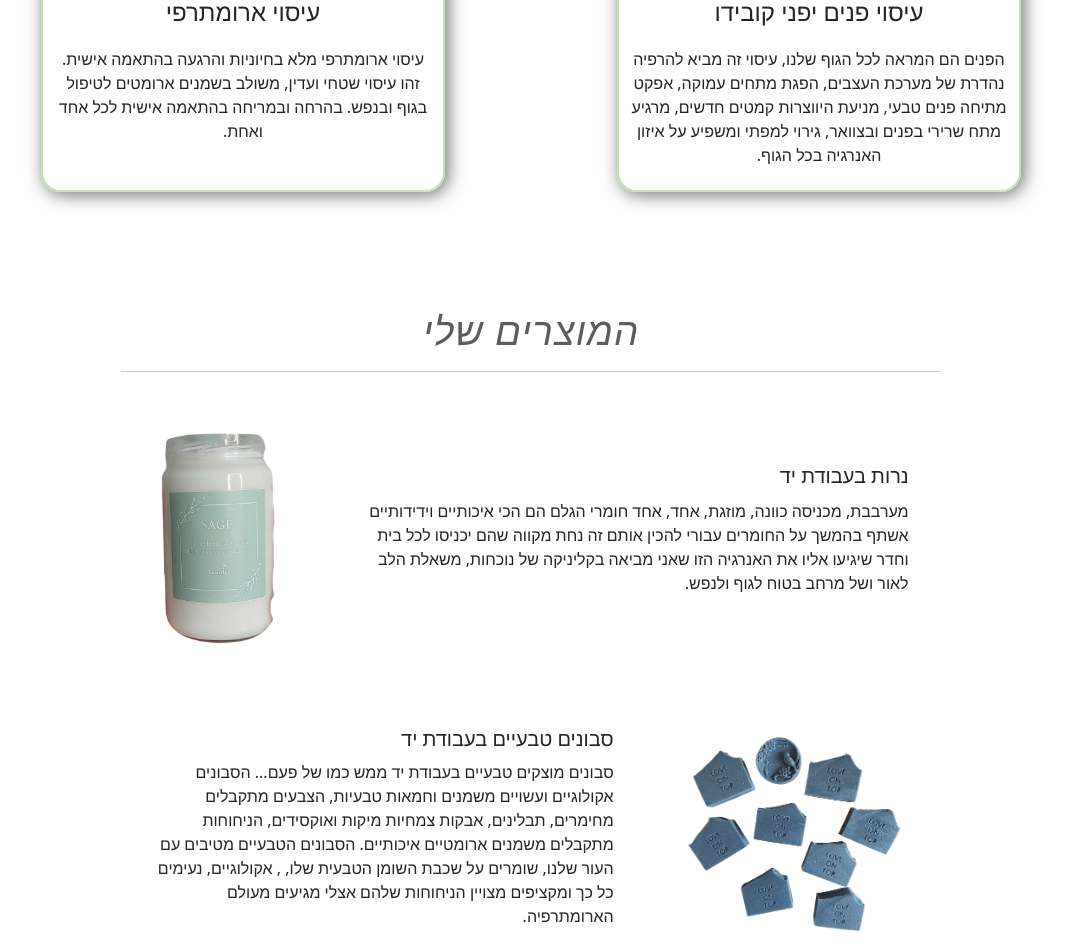
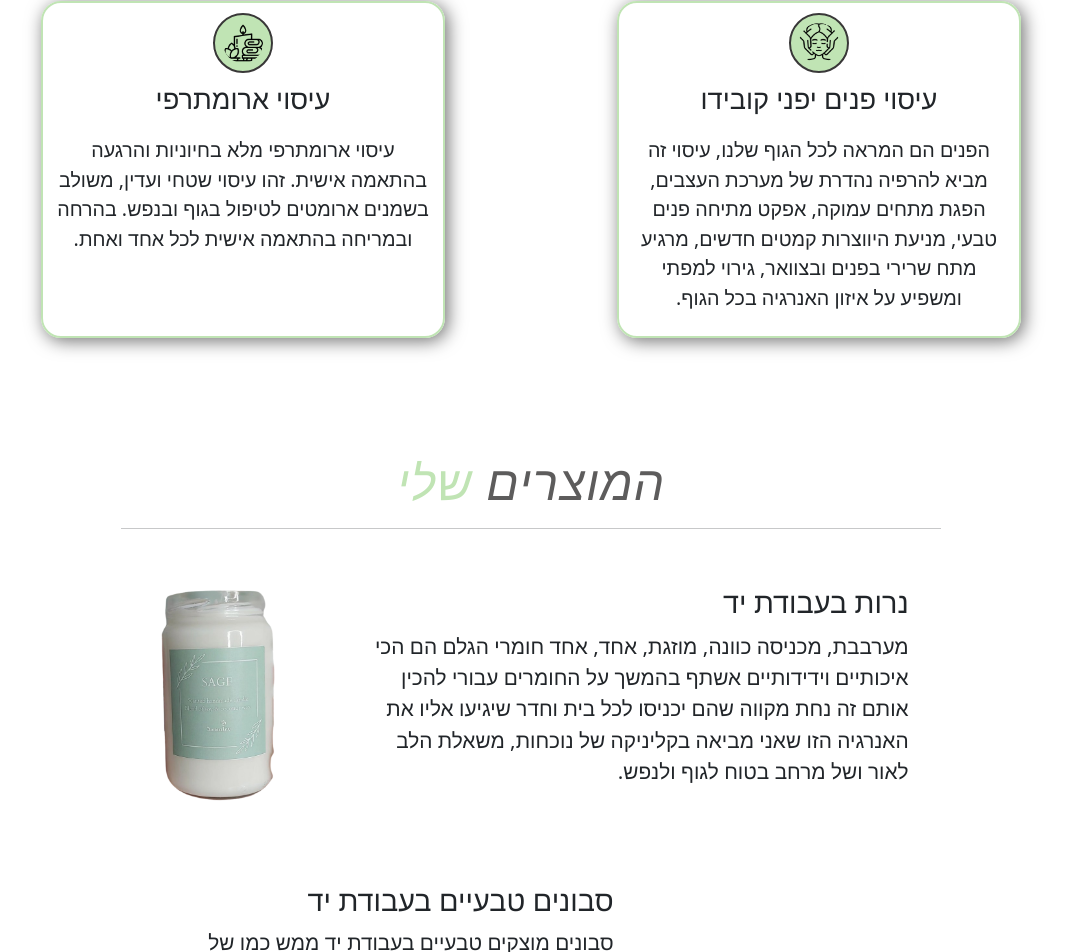
Before and after one commit to Silveronski/massuese-landingpage, a React (Vite) app: page / in a window 1280 px wide. Shown: the part 1789-2741 px from the top of the page, without its empty margins (109-1176 px from the left). Built offline with nearby package versions, Linux system fonts and the light colour scheme.

Commit message:
chnages
font size refactor

added prodcut card

```diff
--- a/src/components/Body.jsx
+++ b/src/components/Body.jsx
@@ -66,55 +66,39 @@
       </section>
 
       <section className='my-products-container'>
-        <h4>המוצרים שלי</h4>
+        <h4><span>המוצרים</span> <span>שלי</span></h4>
         <div className="my-products-wrapper">
           <hr/>
 
-          <div className='my-product'>
-            <img src={candle} alt="" />
-            <div>
-              <h5>נרות בעבודת יד</h5>
-              <p>מערבבת, מכניסה כוונה, מוזגת, אחד, אחד
+          <ProductCard imgUrl={candle} productName={"נרות בעבודת יד"}
+            productDescription="מערבבת, מכניסה כוונה, מוזגת, אחד, אחד
               חומרי הגלם הם הכי איכותיים וידידותיים
               אשתף בהמשך
               על החומרים
               עבורי להכין אותם זה נחת
               מקווה שהם יכניסו לכל בית וחדר שיגיעו אליו
               את האנרגיה הזו שאני מביאה בקליניקה
-                של נוכחות, משאלת הלב לאור ושל מרחב בטוח לגוף ולנפש.
-              </p>
-            </div>
-          </div>
+              של נוכחות, משאלת הלב לאור ושל מרחב בטוח לגוף ולנפש."
+          />
 
-          <div className='my-product'>
-            <div>
-              <h5>סבונים טבעיים בעבודת יד</h5>
-              <p>סבונים מוצקים טבעיים בעבודת יד
+          <ProductCard imgUrl={soaps} productName={"סבונים טבעיים בעבודת יד"}
+            productDescription="סבונים מוצקים טבעיים בעבודת יד
               ממש כמו של פעם...
               הסבונים אקולוגיים ועשויים משמנים וחמאות טבעיות,
               הצבעים מתקבלים מחימרים, תבלינים, אבקות צמחיות מיקות ואוקסידים,
               הניחוחות מתקבלים משמנים ארומטיים איכותיים.
               הסבונים הטבעיים מטיבים עם העור שלנו, שומרים על שכבת השומן הטבעית שלו,
               , אקולוגיים, נעימים כל כך ומקציפים מצויין
-                הניחוחות שלהם אצלי מגיעים מעולם הארומתרפיה.
-              </p>
-            </div>
-            <img src={soaps} alt="" />
-          </div>
+              הניחוחות שלהם אצלי מגיעים מעולם הארומתרפיה."
+          />
 
-          <div className='my-product'>
-            <img src={serum} alt="" />
-            <div>
-              <h5>בקבוקוני רסקיו פרחי באך</h5>
-              <p>
-                תמציות פרחי באך מותרות לשימוש מגיל 0 עד 120
+          <ProductCard imgUrl={serum} productName={"בקבוקוני רסקיו פרחי באך"}
+            productDescription="תמציות פרחי באך מותרות לשימוש מגיל 0 עד 120
               הרסקיו היא פורמולה שיעילה להרגעה
               ברגע של מצבים שמכניסים אותנו לטראומה קשה, חדשות קשות מנשוא,
               פחד עז, הלם, היסטריה, פאניקה, חרדה קיצונית, מתח גדול בשל
-                מצב או חוויה טראומית וחדשות רעות, אובדן גדול ואבל קשה מנשוא.
-              </p>
-            </div>
-          </div>
+              מצב או חוויה טראומית וחדשות רעות, אובדן גדול ואבל קשה מנשוא."
+          />
 
         </div>
       </section>
--- a/src/components/ProductCard.jsx
+++ b/src/components/ProductCard.jsx
@@ -1,4 +1,4 @@
-import React from 'react'
+import React from 'react';
 
 const ProductCard = ({imgUrl, productName, productDescription}) => {
   return (
--- a/src/components/TreatmentCard.jsx
+++ b/src/components/TreatmentCard.jsx
@@ -1,4 +1,4 @@
-import React from 'react'
+import React from 'react';
 
 const TreatmentCard = ({ImageUrl, TreatmentName, TreatmentDescreption}) => {
   return (
--- a/src/styles/footer.scss
+++ b/src/styles/footer.scss
@@ -8,7 +8,7 @@
         align-items: center;
         justify-content: space-evenly;
         @include mobile{
-            height: 750px;
+            height: 800px;
             margin-top: 5rem;
         }
         .contact-us-wrapper{
@@ -33,7 +33,7 @@
                 text-align: center;
             }
             h5{
-                font-size: 1.7rem;
+                font-size: 2rem;
                 margin-bottom: 0;
                 font-style: italic;
                 color: $greenColor;
@@ -49,6 +49,9 @@
                     display: flex;
                     flex-direction: column;
                     gap: 6px;
+                    span{
+                        font-size: 1.2rem;
+                    }
                 }
                 @include mobile{
                     h5{
@@ -69,6 +72,7 @@
                         margin: 6px auto;
                         a{
                             color: white;
+                            font-size: 1.2rem;
                         }
                     }
                 }
@@ -87,7 +91,6 @@
                         margin-top: 3%;
                         width: 90%;
                         height: 200px;
-                        margin-bottom: 20px;
                     }
                 }
             }
--- a/src/styles/header.scss
+++ b/src/styles/header.scss
@@ -59,7 +59,7 @@
             li{
                 padding: 0.5rem;
                 cursor: pointer;
-                font-size: 1.1rem;
+                font-size: 1.3rem;
                 transition: 0.5s;
                 &:hover{
                     color: rgba(0, 0, 0, 0.551);
--- a/src/styles/style.scss
+++ b/src/styles/style.scss
@@ -12,21 +12,13 @@
         height: 100vh;
         user-select: none;
         position: relative;
-        @include laptop{
-            height: 100vh;
-        }
         .carousel-item{
             position: relative;
             height: 100vh;
-            @include laptop{
-                height: 100vh;
-            }
             img{
                 width: 100%;
+                height: 100vh;
                 object-fit: cover;
-                @include laptop{
-                    height: 100vh;
-                }
             }
             .carousel-caption{
                 position: absolute;
@@ -35,7 +27,7 @@
                     top: 35%;
                 }
                 h1{
-                    font-size: 3rem;
+                    font-size: 3.5rem;
                     margin-bottom: 0;
                     @include mobile{
                         font-size: 2.5rem;
@@ -43,7 +35,7 @@
                 }
                 p{
                     margin-top: 2px;
-                    font-size: 1.5rem;
+                    font-size: 1.8rem;
                     font-weight: 600;
                     @include mobile{
                         font-size: 1.2rem;
@@ -56,7 +48,7 @@
                     outline: none;
                     border: $greenColor 2.5px solid;
                     border-radius: 25px;
-                    font-size: 1.2rem;
+                    font-size: 1.5rem;
                     transition: 0.5s;
                     margin-top: 0.5%;
                     font-weight: 600;
@@ -89,7 +81,7 @@
             h2{
                 text-align: center;
                 margin-top: 7%;
-                font-size: 2.4rem;
+                font-size: 3rem;
                 font-weight: normal;
                 font-style: italic;
                 color: $grayish;
@@ -126,15 +118,15 @@
                 }
                 p{
                     direction: rtl;
-                    font-size: 1.4rem;
+                    font-size: 1.6rem;
                     padding-left: 2.5rem;
                     padding-right: 2.5rem;
                     @include laptop{
-                        font-size: 1.1500rem;
+                        font-size: 1.2300rem;
                         padding-left: 0.5rem;
                     }
                     @include mobile{
-                        font-size: 1rem;
+                        font-size: 1.1rem;
                         padding-left: 2.5rem;
                     }
                 }
@@ -155,6 +147,10 @@
             margin-bottom: 1%;
             letter-spacing: 1px;
             color: rgb(93, 92, 92);
+            @include mobile{
+                font-size: 2.4rem;
+                margin-bottom: 10px;
+            }
         }
 
         .treatments-wrapper{
@@ -245,10 +241,12 @@
                 }
                 h4{
                     text-align: center;
+                    font-size: 1.7rem;
                 }
                 p{
                     text-align: center;
                     direction: rtl;
+                    font-size: 1.2300rem;
                     padding: 2px 5px;
                     transition: 0.3s;
                 }
@@ -263,11 +261,16 @@
         align-items: center;
         h4{
             text-align: center;
-            font-size: 2.4rem;
+            font-size: 3rem;
             font-style: italic;
             color: $grayish;
             letter-spacing: 1px;
             margin-bottom: 0;
+            span{
+                &:nth-child(2){
+                    color: $greenColor;
+                }
+            }
             @include mobile{
                 margin-top: 35px;
                 margin-bottom: 5px;
@@ -277,7 +280,7 @@
             display: flex;
             flex-direction: column;
             align-items: center;
-            width: 60%;
+            width: 80%;
             margin-top: 1%;
             @include laptop{
                 width: 80%;
@@ -318,8 +321,9 @@
                         }
                     }
                     @include mobile{
-                        flex-direction: column-reverse;
+                        flex-direction: column;
                     }
+                    flex-direction: row-reverse;
                 }
                 &:nth-child(even){
                     img{
@@ -337,16 +341,19 @@
 
                     h5{
                        margin-bottom: 2%;
+                       font-size: 1.8rem;
                         @include mobile{
                             text-align: center;
+                            font-size: 1.5200rem;
                         }
                     }
                     p{
                         direction: rtl;
+                        font-size: 1.3rem;
                         @include mobile{
                             margin-top: 1%;
-                            padding-left: 1rem;
-                            padding-right: 1.6rem;
+                            text-align: center;
+                            font-size: 1.1rem;
                         }
                     }
                 }
```
Lines whose indentation alone changed are shown as unchanged.
